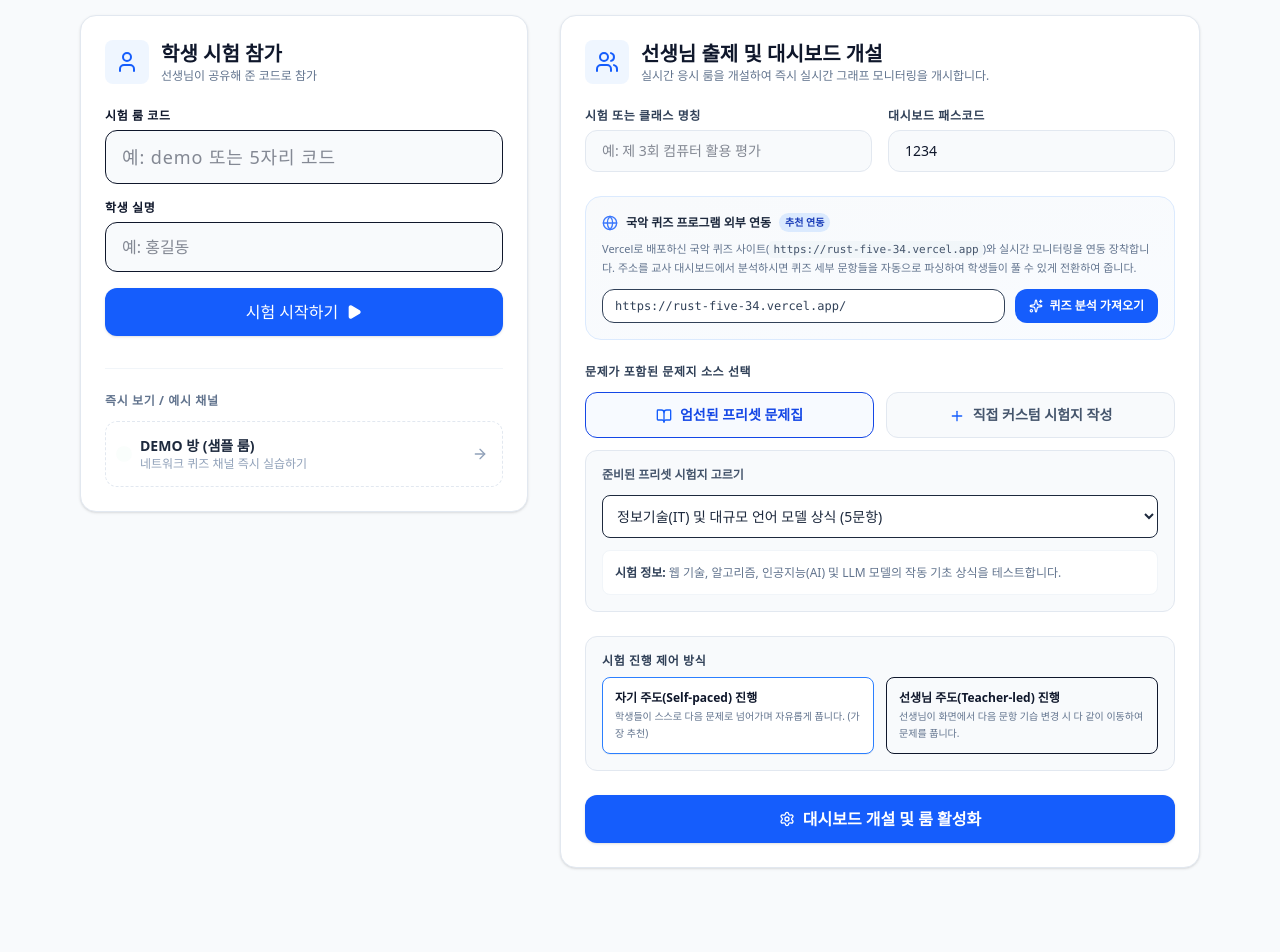
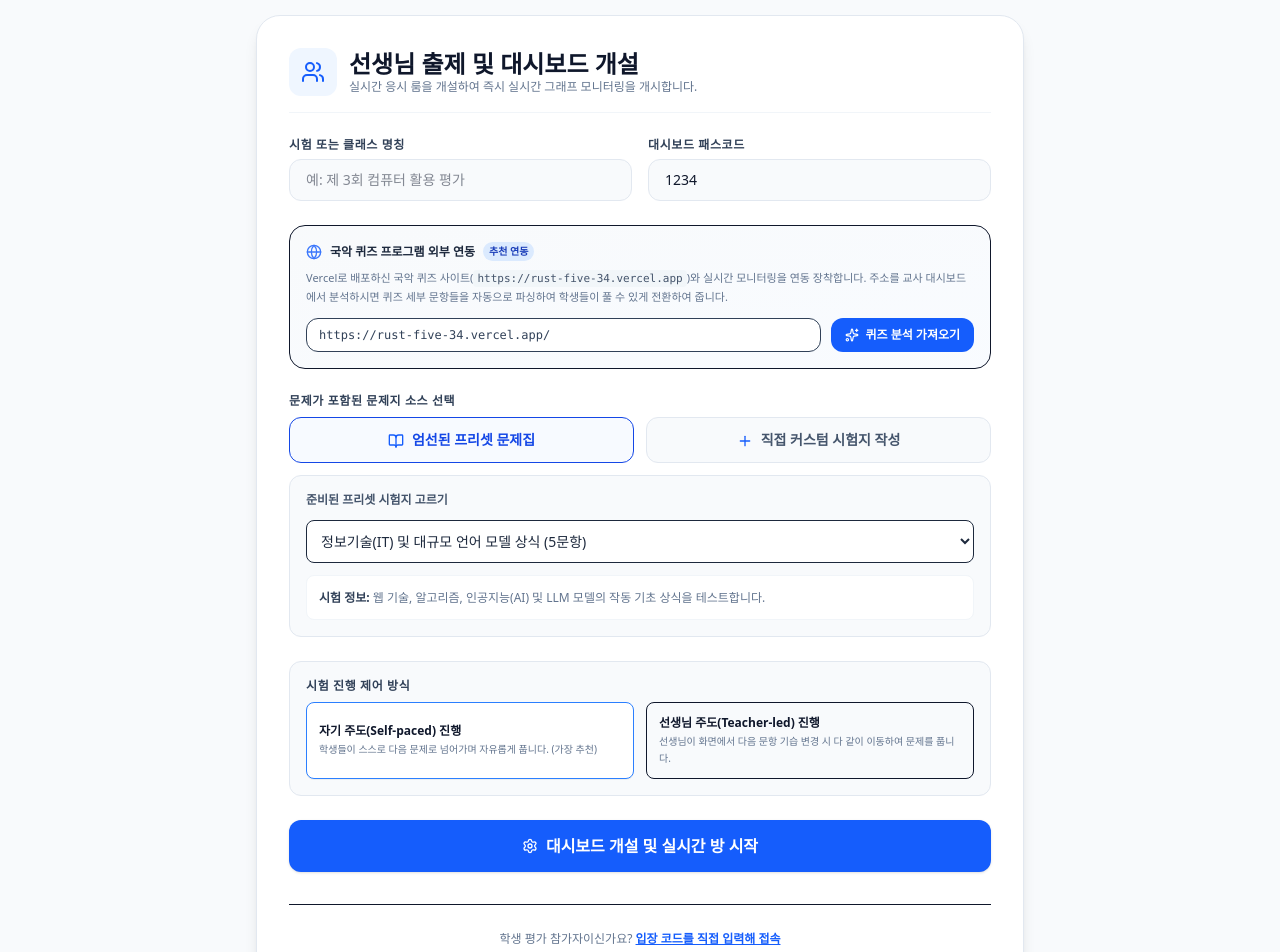
Before and after one commit to horing10/-2, a React (Vite) app: page / in a window 1280 px wide. Shown: the part 280-1232 px from the top of the page. Built offline with nearby package versions, Linux system fonts and the light colour scheme.

Commit message:
feat(ui): add auto-join support via URL and room invitation section
- Update CreateJoinScreen to parse room codes from URL parameters for direct student access.
- Add a new "Live Student Invitation" section to the Teacher Dashboard with copy-to-clipboard functionality and room code display.

```diff
--- a/src/components/CreateJoinScreen.tsx
+++ b/src/components/CreateJoinScreen.tsx
@@ -11,8 +11,23 @@
 }
 
 export default function CreateJoinScreen({ onJoinRoom, onCreateRoom, loading, error }: CreateJoinScreenProps) {
+  // Determine if URL contains join/room/code query
+  const [studentMode, setStudentMode] = useState(() => {
+    if (typeof window !== 'undefined') {
+      const params = new URLSearchParams(window.location.search);
+      return !!(params.get('join') || params.get('room') || params.get('code'));
+    }
+    return false;
+  });
+
   // Join Tab states
-  const [joinCode, setJoinCode] = useState('');
+  const [joinCode, setJoinCode] = useState(() => {
+    if (typeof window !== 'undefined') {
+      const params = new URLSearchParams(window.location.search);
+      return (params.get('join') || params.get('room') || params.get('code') || '').toUpperCase().trim();
+    }
+    return '';
+  });
   const [studentName, setStudentName] = useState('');
 
   // Create Tab states
@@ -187,38 +202,37 @@
         </div>
       )}
 
-      <div className="grid md:grid-cols-12 gap-8 items-start">
-        {/* Left Side: Student Join (4 columns or adapted) */}
-        <div className="md:col-span-5 bg-white border border-slate-200 rounded-2xl p-6 shadow-sm">
-          <div className="flex items-center gap-3 mb-6">
-            <div className="p-2.5 rounded-lg bg-blue-50 text-blue-600">
+      {studentMode ? (
+        <div className="max-w-md mx-auto bg-white border border-slate-200 rounded-3xl p-8 shadow-md">
+          <div className="flex items-center gap-3 mb-6 pb-4 border-b border-slate-150">
+            <div className="p-3 rounded-xl bg-blue-105 text-blue-700">
               <User className="w-6 h-6" />
             </div>
             <div>
-              <h2 className="text-xl font-bold text-slate-900">학생 시험 참가</h2>
-              <p className="text-xs text-slate-500 font-medium font-sans">선생님이 공유해 준 코드로 참가</p>
+              <h2 className="text-xl font-black text-slate-900 leading-tight">학생 시험 참가</h2>
+              <p className="text-xs text-slate-500 font-medium">선생님이 개설한 실시간 온라인 방으로 참여합니다</p>
             </div>
           </div>
 
-          <form onSubmit={handleJoinSubmit} className="space-y-4">
+          <form onSubmit={handleJoinSubmit} className="space-y-5">
             <div>
-              <label htmlFor="joinCode" className="block text-xs font-semibold text-slate-550 uppercase tracking-wider mb-1.5 font-sans">
-                시험 룸 코드
+              <label htmlFor="joinCode" className="block text-xs font-bold text-slate-500 uppercase tracking-wider mb-2">
+                시험 입장코드 (ROOM CODE)
               </label>
               <input
                 id="joinCode"
                 type="text"
-                placeholder="예: DEMO 또는 5자리 코드"
+                placeholder="예: ABCD"
                 value={joinCode}
                 onChange={(e) => setJoinCode(e.target.value)}
                 required
-                className="w-full text-lg px-4 py-3 bg-slate-50 border border-slate-205 focus:border-blue-500 focus:bg-white focus:outline-none rounded-xl text-slate-900 tracking-wider uppercase placeholder:lowercase transition-all"
+                className="w-full text-center text-2xl font-mono font-black py-3 bg-slate-50 border border-slate-250 focus:border-blue-500 focus:bg-white focus:outline-none rounded-xl text-slate-900 tracking-wider uppercase transition-all"
               />
             </div>
 
             <div>
-              <label htmlFor="studentName" className="block text-xs font-semibold text-slate-550 uppercase tracking-wider mb-1.5 font-sans">
-                학생 실명
+              <label htmlFor="studentName" className="block text-xs font-bold text-slate-500 uppercase tracking-wider mb-2">
+                학생 실명 입력
               </label>
               <input
                 id="studentName"
@@ -228,7 +242,7 @@
                 onChange={(e) => setStudentName(e.target.value)}
                 required
                 maxLength={10}
-                className="w-full px-4 py-3 bg-slate-50 border border-slate-205 focus:border-blue-500 focus:bg-white focus:outline-none rounded-xl text-slate-900 transition-all"
+                className="w-full text-center text-lg font-bold py-3 bg-slate-50 border border-slate-250 focus:border-blue-500 focus:bg-white focus:outline-none rounded-xl text-slate-900 transition-all"
               />
             </div>
 
@@ -236,15 +250,15 @@
               id="joinButton"
               type="submit"
               disabled={loading}
-              className="w-full mt-4 flex items-center justify-center gap-2 bg-blue-600 hover:bg-blue-700 text-white font-medium py-3 px-4 rounded-xl transition duration-150 shadow-sm cursor-pointer disabled:opacity-50"
+              className="w-full flex items-center justify-center gap-2 bg-blue-600 hover:bg-blue-700 text-white font-bold py-3.5 px-4 rounded-xl transition shadow-xs cursor-pointer disabled:opacity-50 text-base"
             >
-              {loading ? '검증 중...' : '시험 시작하기'}
+              {loading ? '검증 및 입장 중...' : '국악 실시간 시험 입장하기'}
               <Play className="w-4 h-4 fill-current text-white" />
             </button>
           </form>
 
           {/* Quick Demo Assist */}
-          <div className="mt-8 pt-6 border-t border-slate-100">
+          <div className="mt-6 pt-5 border-t border-slate-100">
             <h4 className="text-xs font-semibold text-slate-500 uppercase tracking-wider mb-3">즉시 보기 / 예시 채널</h4>
             <div
               onClick={() => {
@@ -263,16 +277,26 @@
               <ArrowRight className="w-4 h-4 text-slate-400 group-hover:translate-x-1 group-hover:text-blue-500 transition" />
             </div>
           </div>
+
+          {/* Toggle link */}
+          <div className="mt-6 pt-4 border-t border-slate-100 text-center">
+            <button
+              type="button"
+              onClick={() => setStudentMode(false)}
+              className="text-xs text-slate-500 hover:text-blue-600 transition font-medium cursor-pointer"
+            >
+              선생님용 관리자이신가요? <span className="underline font-bold text-blue-600">대시보드 개설 화면으로 전환</span>
+            </button>
+          </div>
         </div>
-
-        {/* Right Side: Teacher Room Creation (7 columns) */}
-        <div className="md:col-span-7 bg-white border border-slate-200 rounded-2xl p-6 shadow-sm">
-          <div className="flex items-center gap-3 mb-6">
-            <div className="p-2.5 rounded-lg bg-blue-50 text-blue-600">
+      ) : (
+        <div className="max-w-3xl mx-auto bg-white border border-slate-200 rounded-3xl p-8 shadow-lg">
+          <div className="flex items-center gap-3 mb-6 pb-4 border-b border-slate-100">
+            <div className="p-3 rounded-xl bg-blue-50 text-blue-600">
               <Users className="w-6 h-6" />
             </div>
             <div>
-              <h2 className="text-xl font-bold text-slate-900">선생님 출제 및 대시보드 개설</h2>
+              <h2 className="text-2xl font-black text-slate-900 leading-tight">선생님 출제 및 대시보드 개설</h2>
               <p className="text-xs text-slate-500 font-medium font-sans">실시간 응시 룸을 개설하여 즉시 실시간 그래프 모니터링을 개시합니다.</p>
             </div>
           </div>
@@ -310,7 +334,7 @@
             </div>
 
             {/* National Gukak Quiz Tracking Integration (외부 사이트 연동) */}
-            <div className="bg-gradient-to-br from-slate-50 to-blue-50/40 border border-blue-100 rounded-2xl p-4 shadow-3xs">
+            <div className="bg-gradient-to-br from-slate-50 to-blue-50/40 border border-blue-105 rounded-2xl p-4 shadow-3xs">
               <div className="flex items-center gap-2 mb-2">
                 <Globe className="w-4 h-4 text-blue-600 animate-pulse" />
                 <span className="text-xs font-bold text-slate-800 font-sans">
@@ -369,7 +393,7 @@
 
             {/* Question Source Selection */}
             <div>
-              <span className="block text-xs font-semibold text-slate-700 uppercase tracking-wider mb-3 font-sans">
+              <span className="block text-xs font-semibold text-slate-700 uppercase tracking-wider mb-2 font-sans">
                 문제가 포함된 문제지 소스 선택
               </span>
               <div className="grid grid-cols-2 gap-3 mb-3">
@@ -421,7 +445,7 @@
                   </div>
                 </div>
               ) : (
-                <div className="bg-slate-50 border border-slate-200 rounded-xl p-4 space-y-4 max-h-96 overflow-y-auto">
+                <div className="bg-slate-50 border border-slate-200 rounded-xl p-4 space-y-4 max-h-96 overflow-y-auto w-full">
                   <div className="flex items-center justify-between border-b border-slate-200 pb-2">
                     <span className="text-xs font-bold text-slate-700 font-sans">출제 문항 목록 ({customQuestions.length})</span>
                     <button
@@ -522,7 +546,7 @@
                       : 'border-slate-205 hover:bg-slate-100'
                   }`}
                 >
-                  <div className="font-bold text-slate-900">선생님 주도(Teacher-led) 진행</div>
+                  <div className="font-bold text-slate-905">선생님 주도(Teacher-led) 진행</div>
                   <div className="text-slate-500 text-[10px] mt-0.5 leading-relaxed font-sans">선생님이 화면에서 다음 문항 기습 변경 시 다 같이 이동하여 문제를 풉니다.</div>
                 </button>
               </div>
@@ -532,14 +556,25 @@
               id="createRoomButton"
               type="submit"
               disabled={loading}
-              className="w-full flex items-center justify-center gap-2 bg-blue-600 hover:bg-blue-700 text-white font-semibold py-3 px-4 rounded-xl transition duration-150 shadow-sm cursor-pointer disabled:opacity-50"
+              className="w-full flex items-center justify-center gap-2 bg-blue-600 hover:bg-blue-700 text-white font-bold py-3.5 px-4 rounded-xl transition duration-150 shadow-sm cursor-pointer disabled:opacity-50 text-base"
             >
               <Settings className="w-4 h-4 text-white" />
-              {loading ? '인증 생성중...' : '대시보드 개설 및 룸 활성화'}
+              {loading ? '대시보드 인증 및 방 개설 활성화 중...' : '대시보드 개설 및 실시간 방 시작'}
             </button>
           </form>
+
+          {/* Student direct manual switch toggle at bottom */}
+          <div className="mt-8 pt-5 border-t border-slate-105 text-center">
+            <button
+              type="button"
+              onClick={() => setStudentMode(true)}
+              className="text-xs text-slate-500 hover:text-blue-600 transition font-medium cursor-pointer"
+            >
+              학생 평가 참가자이신가요? <span className="underline font-bold text-blue-600">입장 코드를 직접 입력해 접속</span>
+            </button>
+          </div>
         </div>
-      </div>
+      )}
     </div>
   );
 }
```
Also changed, not shown: src/components/TeacherDashboard.tsx (+85 -0 lines).
